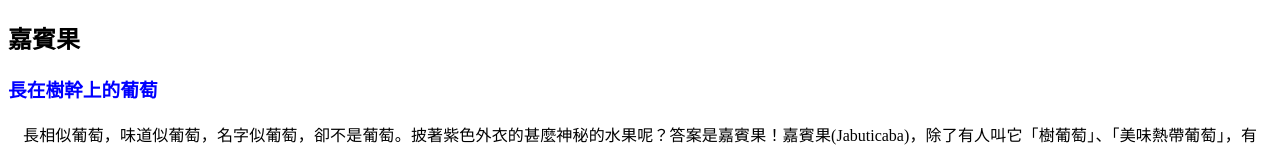
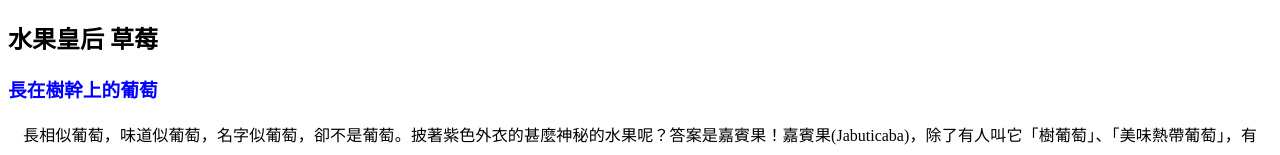
Before and after one commit to david-0709/david-0709.github.io, a plain HTML site: page B4B38/作業01/index.html in a window 1280 px wide. Shown: the top 155 px of the page. Drawn offline with Linux system fonts and the light colour scheme.

Commit message:
Update index.html

```diff
--- a/B4B38/作業01/index.html
+++ b/B4B38/作業01/index.html
@@ -19,7 +19,7 @@
 	</style>
 </head>
 	<body>
-        <h2>嘉賓果</h2>
+        <h2>水果皇后 草莓</h2>
 		<h3>長在樹幹上的葡萄</h3>
 		<div>
 			長相似葡萄，味道似葡萄，名字似葡萄，卻不是葡萄。披著紫色外衣的甚麼神秘的水果呢？答案是嘉賓果！嘉賓果(Jabuticaba)，除了有人叫它「樹葡萄」、「美味熱帶葡萄」，有一個非常美麗的別名──擬愛神木，是遠從中南美洲(巴西)而來的亞熱帶水果。
```
